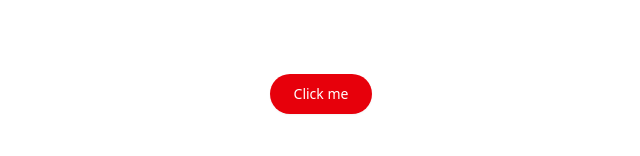
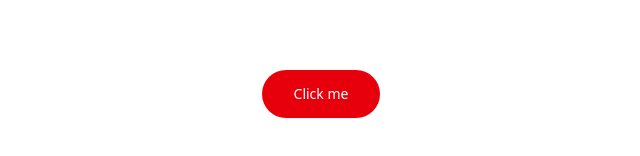
Before and after one commit to oguznsari/shad25, a Next.js app: page / in a window 1280 px wide. Shown: the part 306-462 px from the top of the page, without its empty margins (319-959 px from the left). Built offline with nearby package versions, Linux system fonts and the light colour scheme.

Commit message:
new size variant added

```diff
--- a/src/app/page.tsx
+++ b/src/app/page.tsx
@@ -3,7 +3,7 @@ import { Button } from "@/components/ui/button";
 const HomePage = () => {
   return (
     <div className="h-screen flex items-center justify-center">
-      <Button variant="destructive" size="lg" className="rounded-full">Click me</Button>
+      <Button variant="destructive" size="xl" className="rounded-full">Click me</Button>
     </div>
   );
 };
--- a/src/components/ui/button.tsx
+++ b/src/components/ui/button.tsx
@@ -25,6 +25,7 @@ const buttonVariants = cva(
         default: "h-9 px-4 py-2 has-[>svg]:px-3",
         sm: "h-8 rounded-md gap-1.5 px-3 has-[>svg]:px-2.5",
         lg: "h-10 rounded-md px-6 has-[>svg]:px-4",
+        xl: "h-12 rounded-md px-8 has-[>svg]:px-6",
         icon: "size-9",
       },
     },
```
